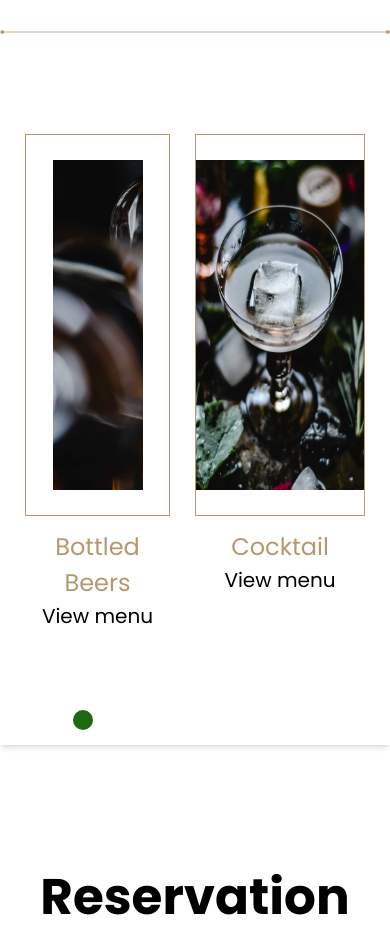
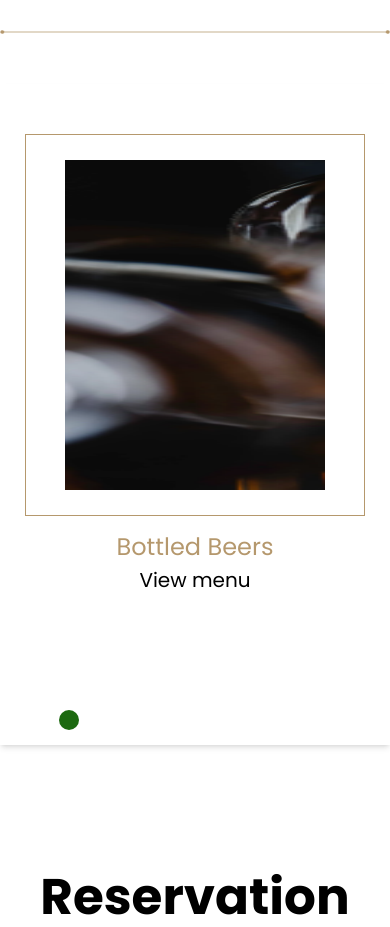
Before and after one commit to MahdiHasan943/next.js-new-restraurent-website, a Next.js app: page /WineAndCoctail/WineAndCoctail in a window 390 px wide. Shown: the part 1920-2847 px from the top of the page. Built offline with nearby package versions, Linux system fonts and the light colour scheme.

Commit message:
one coloumn slide

```diff
--- a/src/Components/Header.js
+++ b/src/Components/Header.js
@@ -33,7 +33,7 @@ function Header() {
         <div className="flex items-center">
           <a
             href="#"
-            className="lg:ml-[80px]            text-whitek shadow-none nav__brand"
+            className="lg:ml-[80px] text-whitek shadow-none nav__brand"
           >
             <img className="h-[40px]" src="../enish.png" alt="" />
           </a>
--- a/src/Components/imageSlide/WineSlide.js
+++ b/src/Components/imageSlide/WineSlide.js
@@ -434,7 +434,7 @@ const  WineSlide = () => {
 
 
               zoom={true}
-              slidesPerView={2}
+              slidesPerView={1}
 
               pagination={{
                 clickable: true,
@@ -446,7 +446,7 @@ const  WineSlide = () => {
           <SwiperSlide>
                   <div className="pb-[100px] mx-10  mt-[50px]">
                       <div className="border mb-5 py-10 h-full my-auto border-[#B5986D]">
-                      <img className=" mx-auto sm:w-[260px]  my-auto h-[330px]" src="../leftD.png" alt="" />
+                      <img className="mx-auto w-[260px]  my-auto h-[330px]" src="../leftD.png" alt="" />
                       </div>
                                           <p className="text-[24px] text-center text-[#B5986D]">Bottled Beers</p>
                                           <div className="flex justify-center">
@@ -460,7 +460,7 @@ const  WineSlide = () => {
 {/* 2 */}
 
 <SwiperSlide>
-<div className="pb-[100px] mr-10 mt-[50px]">
+<div className="pb-[100px] mx-10 mt-[50px]">
                       <div className="border mb-5 py-10 border-[#B5986D]">
                       <img className="mx-auto sm:w-[260px]  my-auto h-[330px]" src="../coctail.png" alt="" />
                       </div>
@@ -510,9 +510,9 @@ const  WineSlide = () => {
 {/* 5 */}
 
 <SwiperSlide>
-<div className="pb-[100px] mt-[50px] mr-10">
+<div className="pb-[100px] mt-[50px] mx-10">
                       <div className="border mb-5 py-10 border-[#B5986D]">
-                      <img className="mx-auto sm:w-[260px]  my-auto h-[330px]" src="../rightD.png" alt="" />
+                      <img className="mx-auto w-[260px]  my-auto h-[330px]" src="../rightD.png" alt="" />
                       </div>
                                           <p className="text-[24px] text-center text-[#B5986D]">Draft Beers</p>
                                           <div className="flex justify-center">
@@ -534,7 +534,7 @@ const  WineSlide = () => {
                           <SwiperSlide>
                   <div className="pb-[100px] mx-10  mt-[50px]">
                       <div className="border mb-5 py-10 h-full my-auto border-[#B5986D]">
-                      <img className=" mx-auto sm:w-[260px]  my-auto h-[330px]" src="../leftD.png" alt="" />
+                      <img className=" mx-auto w-[260px]  my-auto h-[330px]" src="../leftD.png" alt="" />
                       </div>
                                           <p className="text-[24px] text-center text-[#B5986D]">Wines</p>
                                           <div className="flex justify-center">
@@ -548,7 +548,7 @@ const  WineSlide = () => {
 {/* 2 */}
 
 <SwiperSlide>
-<div className="pb-[100px] mr-10 mt-[50px]">
+<div className="pb-[100px] mx-10 mt-[50px]">
                       <div className="border mb-5 py-10 border-[#B5986D]">
                       <img className="mx-auto sm:w-[260px]  my-auto h-[330px]" src="../coctail.png" alt="" />
                       </div>
@@ -598,9 +598,9 @@ const  WineSlide = () => {
 {/* 5 */}
 
 <SwiperSlide>
-<div className="pb-[100px] mt-[50px] mr-10">
+<div className="pb-[100px] mt-[50px] mx-10">
                       <div className="border mb-5 py-10 border-[#B5986D]">
-                      <img className="mx-auto sm:w-[260px]  my-auto h-[330px]" src="../rightD.png" alt="" />
+                      <img className="mx-auto w-[260px]  my-auto h-[330px]" src="../rightD.png" alt="" />
                       </div>
                                           <p className="text-[24px] text-center text-[#B5986D]">Draft Beers</p>
                                           <div className="flex justify-center">
```
